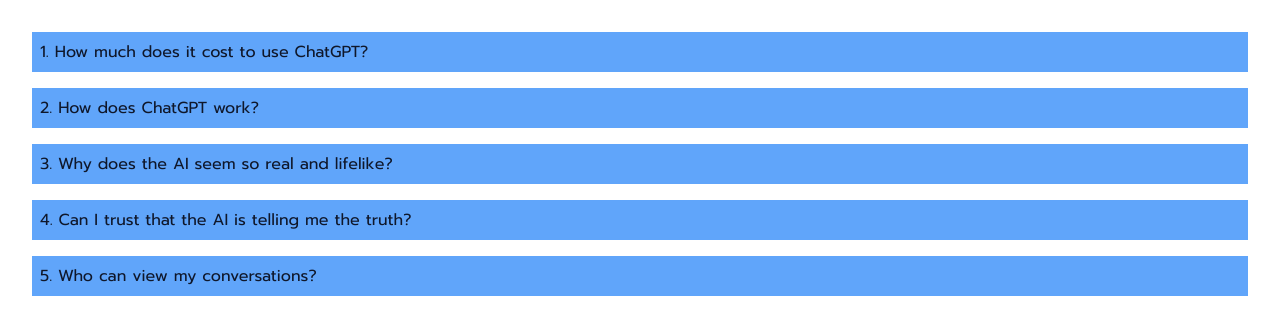
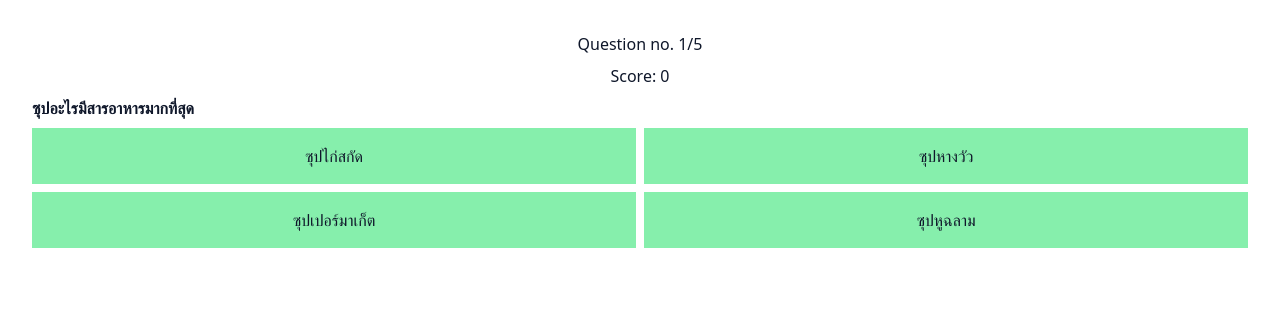
Before and after one commit to soAcademy/workshop-state-and-event, a React (Create React App) app: page / in a window 1280 px wide. Shown: the top 334 px of the page. Built offline with nearby package versions, Linux system fonts and the light colour scheme; a web font is replaced by a local one.

Commit message:
feat: add solution for Trivia #1

```diff
--- a/src/App.js
+++ b/src/App.js
@@ -75,7 +75,9 @@
 
 // import Accordion1 from "./Accordions/Accordion1";
 // import Accordion2 from "./Accordions/Accordion2";
-import Accordion3 from "./Accordions/Accordion3";
+// import Accordion3 from "./Accordions/Accordion3";
+
+import Trivia1 from "./Trivia/Trivia1";
 
 // import Dashboard1 from "./Dashboard/Dashboard1";
 
@@ -122,7 +124,8 @@ const App = () => (
     {/* <Dashboard1 /> */}
     {/* <Accordion1 /> */}
     {/* <Accordion2 /> */}
-    <Accordion3 />
+    {/* <Accordion3 /> */}
+    <Trivia1 />
   </div>
 );
 
--- /dev/null
+++ b/src/Trivia/Trivia1.js
@@ -0,0 +1,58 @@
+const quizes = [
+  {
+    question: "ซุปอะไรมีสารอาหารมากที่สุด",
+    answers: ["ซุปไก่สกัด", "ซุปหางวัว", "ซุปเปอร์มาเก็ต", "ซุปหูฉลาม"],
+    answer: 2,
+  },
+  {
+    question: "เพลง แปดโมงเช้าวันอังคาร ร้องยังไง",
+    answers: [
+      "แปดโมงเช้าวันอังคาร",
+      "รู้บ้างไหมว่าจะไป มันไม่จบแค่นั้น",
+      "ประเทศไทยรวมเลือดเนื้อชาติเชื้อไทย…",
+      "ไม่อยากรู้วันเวลา เช้าขึ้นมาไม่อยากเจอ",
+    ],
+    answer: 2,
+  },
+  {
+    question: "จะแบ่งกระทิงแดง 5 ขวดให้คน 2 คนเท่าๆ กันต้องทำไง",
+    answers: [
+      "แบ่งได้ คนละ 2 ขวด",
+      "แบ่งได้ คนละ 2.5 ขวด",
+      "แบ่งได้ คนละ 1 ขวด",
+      "แบ่งไม่ได้",
+    ],
+    answer: 0,
+  },
+  {
+    question: "ก่อนจะถึงประเทศอาหลับ ต้องถึงประเทศอะไรก่อน",
+    answers: ["เลบานอน", "อิสราเอล", "นิวซีแลนด์", "ออสเตเรีย"],
+    answer: 0,
+  },
+  {
+    question: "เกาะ อะไรมีเสาไฟฟ้า เยอะที่สุด",
+    answers: ["เกาะสีชัง", "เกาะกลางถนน", "เกาะช้าง", "เกาะเกร็ด"],
+    answer: 1,
+  },
+];
+
+const Trivia1 = () => {
+  return (
+    <div className="font-nstl">
+      <h1 className="font-2xl mb-2 text-center">
+        Question no. 1/{quizes.length}
+      </h1>
+      <p className="mb-2 text-center">Score: 0</p>
+      <p className="font-xl mb-2 font-bold">{quizes[0].question}</p>
+      <ul className="grid grid-cols-2 gap-2">
+        {quizes[0].answers.map((choice, idx) => (
+          <li key={idx}>
+            <button className="w-full bg-green-300 p-4">{choice}</button>
+          </li>
+        ))}
+      </ul>
+    </div>
+  );
+};
+
+export default Trivia1;
```
